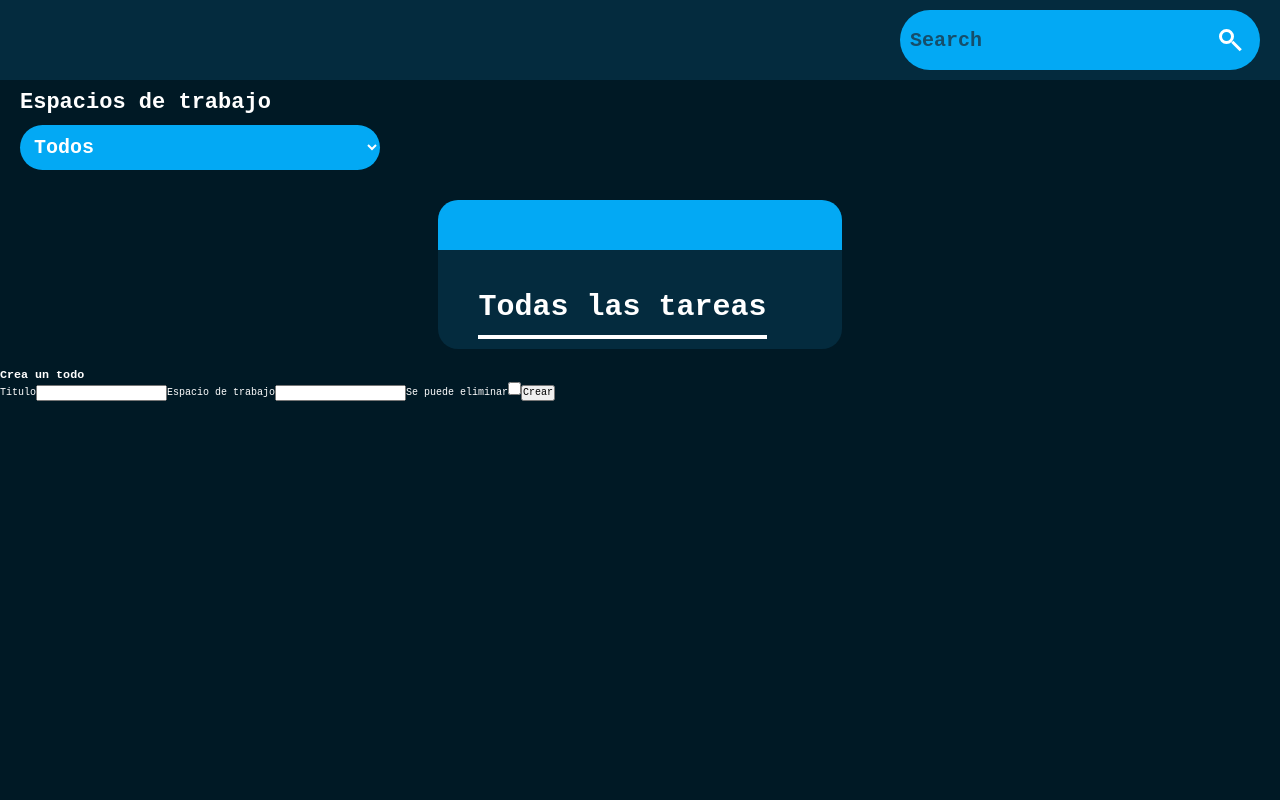
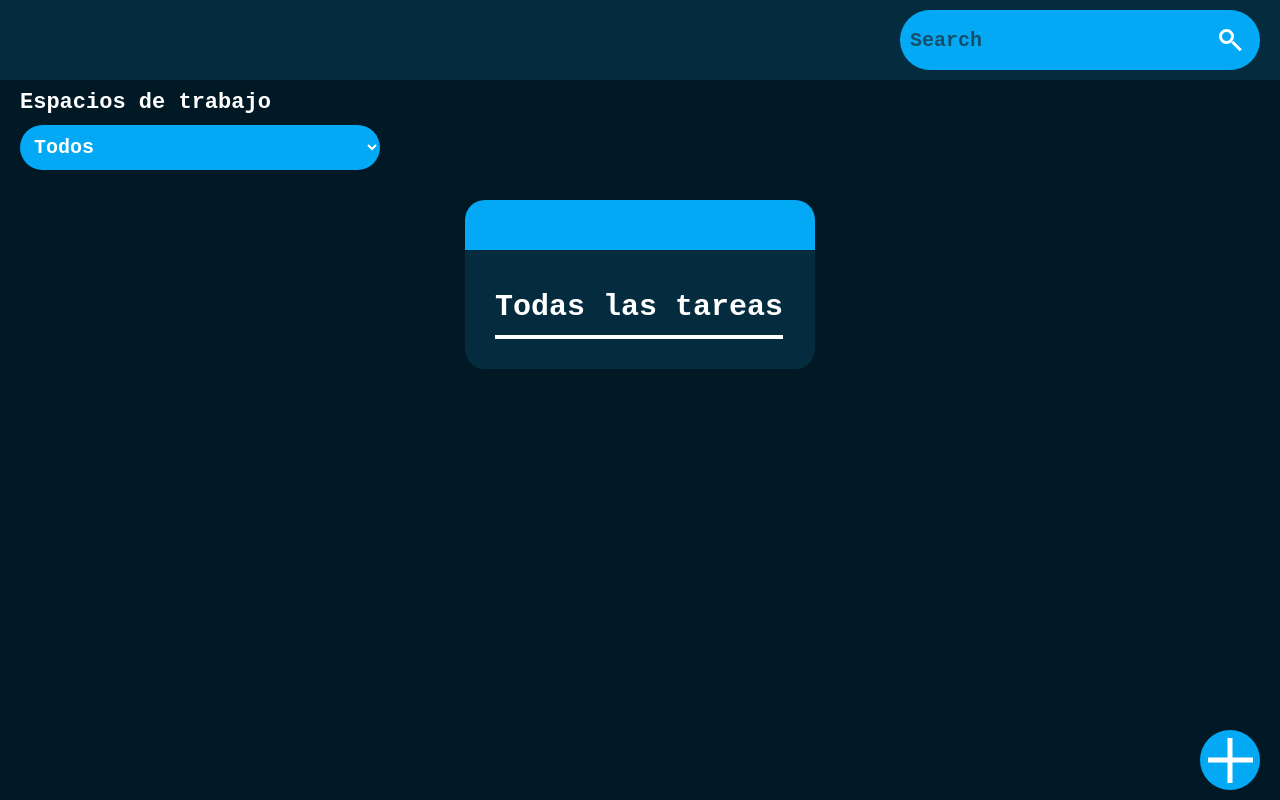
Before and after one commit to Oniel1721/todo-list-one-hour, a React (Vite) app: page / in a window 1280 px wide. Built offline with nearby package versions, Linux system fonts and the light colour scheme.

Commit message:
add todo styled

```diff
--- a/src/components/AddForm.tsx
+++ b/src/components/AddForm.tsx
@@ -1,9 +1,11 @@
-import { useCallback, useContext } from "react"
+import { useCallback, useContext, useState } from "react"
 import { TodoContext, TodoId, TodoWorkspace, Todo } from "../context"
+import { FormInput } from "./FormInput"
 
 export const AddForm = () => {
 
     const { addTodo } = useContext(TodoContext)
+    const [isFormActive, setIsFormActive] = useState(false)
 
     const getTodoFromForm = useCallback((form: HTMLFormElement): Todo => {
         const formData = new FormData(form)
@@ -14,21 +16,48 @@ export const AddForm = () => {
         return { title, workspace, canDelete, id, comments: [], done: false }
     }, [])
 
+    const toggleFormActive = useCallback(() => {
+        setIsFormActive((prev) => !prev)
+        const buttonReset = document.querySelector('input[type="reset"]') as any
+        buttonReset.click()
+    }, [])
+
     const onSumbit = useCallback((e: any) => {
         e.preventDefault()
         const todo = getTodoFromForm(e.target)
+        toggleFormActive()
         addTodo(todo)
     }, [])
 
 
-    return <form onSubmit={onSumbit}>
-        <h3 >Crea un todo</h3>
-        <label>Titulo</label>
-        <input name="title" type="text" />
-        <label>Espacio de trabajo</label>
-        <input name="workspace" type="text" />
-        <label>Se puede eliminar</label>
-        <input name="canDelete" type="checkbox" />
-        <button type="submit">Crear</button>
-    </form>
+    return <>
+        <div onClick={toggleFormActive} className={`modal-bg ${isFormActive ? 'active' : ''}`} />
+        <form
+            className={`add-form ${isFormActive ? 'active' : ''}`}
+            onSubmit={onSumbit}
+        >
+            <h3 className="add-title">Crea una tarea</h3>
+            <FormInput
+                label="Título"
+                name="title"
+                type="text"
+            />
+            <FormInput
+                label="Espacio de trabajo"
+                name="workspace"
+                type="text"
+            />
+            <div className="input-box can-delete-box">
+                <input id="canDelete" name="canDelete" type="checkbox" />
+                <i />
+                <label htmlFor="canDelete">Se podrá eliminar?</label>
+            </div>
+            <input style={{ display: 'none' }} type="reset" />
+            <button className="add-todo-btn" type="submit">Crear</button>
+        </form>
+        <button
+            className={`active-form-btn ${isFormActive ? 'active' : ''}`}
+            onClick={toggleFormActive}
+        />
+    </>
 }
--- /dev/null
+++ b/src/components/FormInput.tsx
@@ -0,0 +1,22 @@
+interface Props {
+    name: string;
+    type: string;
+    label: string;
+}
+
+export const FormInput = ({ label, name, type }: Props) => {
+    return (
+        <div className="input-box">
+            <input
+                required
+                className="input"
+                name={name}
+                type={type} />
+            <label
+                className="input-label"
+                htmlFor={name}>
+                {label}
+            </label>
+        </div>
+    )
+}
--- a/src/hooks/useTodos.ts
+++ b/src/hooks/useTodos.ts
@@ -23,6 +23,7 @@ export const useTodos = (): TodoService => {
     }, [])
 
     const addCommentOnTodo = useCallback((id: string, comment: TodoComment) => {
+        if (!comment) return;
         todoLocalStorageService.addCommentOnTodo(id, comment) && updateState()
     }, [])
 
--- a/src/styles/index.css
+++ b/src/styles/index.css
@@ -25,6 +25,22 @@ body {
     background-color: var(--main-bg);
     color: var(--main-color);
 }
+
+::-webkit-scrollbar {
+    width: 0.6rem;
+}
+
+::-webkit-scrollbar-track {
+    background-color: var(--disable-color);
+    border-radius: 5rem;
+}
+
+:hover::-webkit-scrollbar-thumb {
+    background: var(--third-bg);
+    border-radius: 5rem;
+}
+
+
 
 #root {
     width: 100%;
@@ -149,7 +165,8 @@ main {
 .todos-container {
     min-width: 350px;
     margin: 2rem auto;
-    padding: 3rem 7.5rem 1rem 3rem;
+    padding: 3rem 0.5rem;
+    padding-left: 2rem;
     position: relative;
     background-color: var(--second-bg);
     border-top: 5rem solid var(--third-bg);
@@ -168,10 +185,13 @@ main {
     list-style: none;
     display: flex;
     flex-direction: column;
+    justify-content: flex-start;
+    align-items: flex-start;
+    padding-right: 5rem;
+    padding-left: 1rem;
     width: 100%;
-    max-height: 70vh;
-    overflow-y: auto;
-    /* background-color: green; */
+    max-height: 50vh;
+    overflow: auto;
 }
 
 .todo-card {
@@ -292,3 +312,209 @@ main {
     color: var(--main-color);
     font-weight: bold;
 }
+
+.modal-bg {
+    width: 100vw;
+    height: 100vh;
+    backdrop-filter: blur(3px);
+    position: absolute;
+    top: 0;
+    left: 0;
+    z-index: 11;
+    scale: 0;
+    transition: scale 0.5s;
+}
+
+.add-form {
+    position: absolute;
+    background-color: var(--second-bg);
+    border: 0.1rem solid var(--third-bg);
+    border-radius: 2rem;
+    left: 50%;
+    top: 50%;
+    translate: -50% -50%;
+    z-index: 20%;
+    padding: 3rem 1rem;
+    display: flex;
+    flex-direction: column;
+    font-size: 2rem;
+    gap: 2.5rem;
+    width: 80vw;
+    max-width: 500px;
+    scale: 0;
+    transition: scale 0.5s;
+    z-index: 15;
+}
+
+.add-form.active,
+.modal-bg.active {
+    scale: 1;
+}
+
+.add-title {
+    font-size: 2.4rem;
+    text-align: center;
+    margin-bottom: 1rem;
+}
+
+.input-box {
+    position: relative;
+    width: 90%;
+    margin: auto;
+}
+
+.input {
+    width: 100%;
+    padding: 1rem;
+    border: 1px solid var(--disable-color);
+    background-color: var(--second-bg);
+    border-radius: 0.5rem;
+    outline: none;
+    color: var(--main-color);
+    font-size: 1em;
+    transition: 0.5s;
+}
+
+.input-label {
+    position: absolute;
+    left: 0;
+    padding: 1rem;
+    pointer-events: none;
+    font-size: 1em;
+    color: var(--disable-color);
+    text-transform: uppercase;
+    transition: 0.5s;
+}
+
+.input:valid~.input-label,
+.input:focus~.input-label {
+    color: var(--third-bg);
+    transform: translate(1rem, -1.3rem);
+    font-size: 0.65em;
+    padding: 0.2rem 1rem;
+    background-color: var(--third-bg);
+    color: var(--main-color);
+    border-radius: 0.3rem;
+    /* border-left: 1px solid var(--third-bg);
+    border-right: 1px solid var(--third-bg); */
+    letter-spacing: 0.2em;
+}
+
+.input:valid,
+.input:focus {
+    border-color: var(--third-bg);
+}
+
+.add-todo-btn {
+    background-color: var(--third-bg);
+    color: var(--main-color);
+    font-weight: bold;
+    border: none;
+    border-radius: 1rem;
+    padding: 1rem;
+    width: 90%;
+    margin: auto;
+}
+
+.can-delete-box {
+    display: flex;
+    justify-content: flex-start;
+    align-items: center;
+    gap: 1rem;
+    cursor: pointer;
+}
+
+.can-delete-box input {
+    appearance: none;
+    display: inline-block;
+}
+
+.can-delete-box i {
+    position: absolute;
+    top: 0;
+    display: inline-block;
+    width: 2.5rem;
+    height: 2.5rem;
+    border: 0.2rem solid var(--main-color);
+}
+
+.can-delete-box label {
+    position: relative;
+    left: 4rem;
+    display: inline-block;
+    transition: 0.5s;
+    cursor: pointer;
+}
+
+.can-delete-box input:checked~i {
+    top: 1px;
+    border-top: none;
+    border-right: none;
+    height: 1.5rem;
+    width: 2.5rem;
+    transform: rotate(-45deg);
+}
+
+.can-delete-box label::before {
+    content: '';
+    position: absolute;
+    top: 50%;
+    left: 0;
+    width: 100%;
+    height: 2px;
+    background-color: var(--main-color);
+    transform: translateY(-50%) scaleX(0);
+    transform-origin: right;
+    transition: transform 0.5s;
+}
+
+.can-delete-box input:checked~label::before {
+    transform: translateY(-50%) scaleX(1);
+    transform-origin: left;
+    transition: transform 0.5s;
+}
+
+.can-delete-box input:checked~label {
+    color: var(--disable-color);
+}
+
+
+.active-form-btn {
+    width: 6rem;
+    height: 6rem;
+    border-radius: 50%;
+    background-color: var(--third-bg);
+    position: fixed;
+    right: 2rem;
+    bottom: 1rem;
+    border: none;
+    transition: rotate 0.5s;
+    z-index: 100;
+    cursor: pointer;
+}
+
+.active-form-btn.active {
+    rotate: 135deg;
+}
+
+.active-form-btn::before {
+    content: "";
+    position: absolute;
+    width: 0.5rem;
+    height: 75%;
+    background-color: var(--main-color);
+    top: 12.5%;
+    left: 50%;
+    translate: -50%;
+}
+
+.active-form-btn::after {
+    content: "";
+    position: absolute;
+    width: 75%;
+    height: 0.5rem;
+    background-color: var(--main-color);
+    top: 50%;
+    left: 12.5%;
+    translate: 0 -50%;
+}
```
Also changed, not shown: src/components/TodoCard.tsx (+9 -2 lines).
